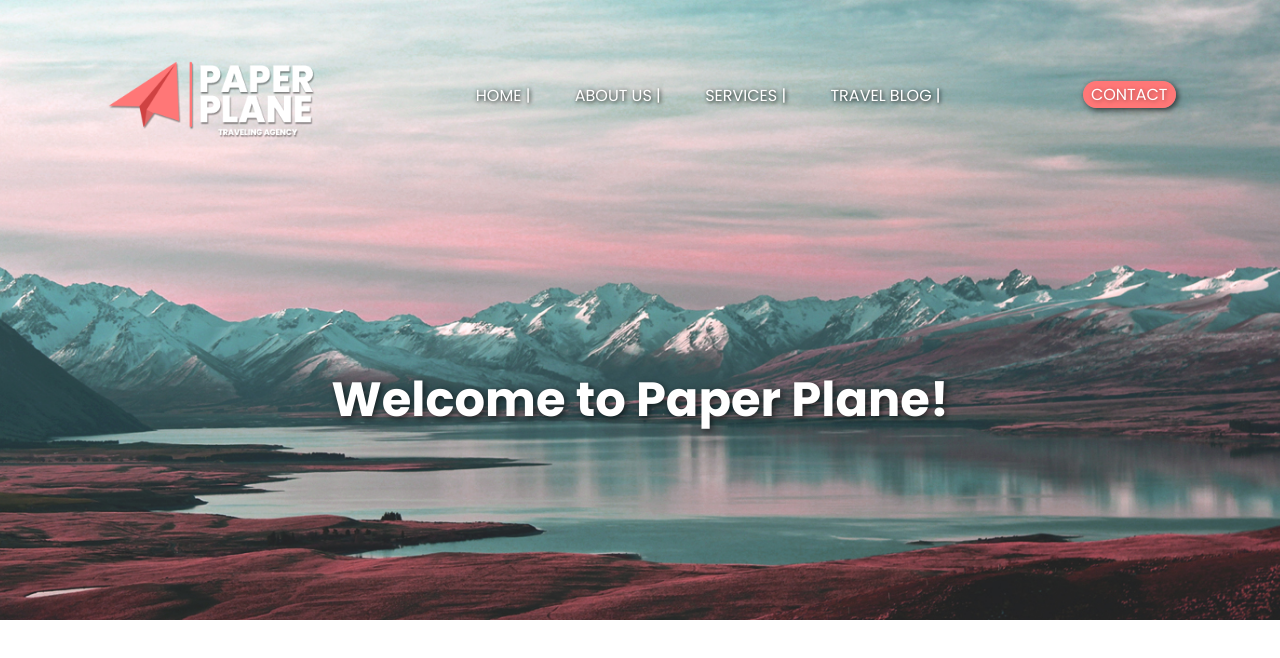
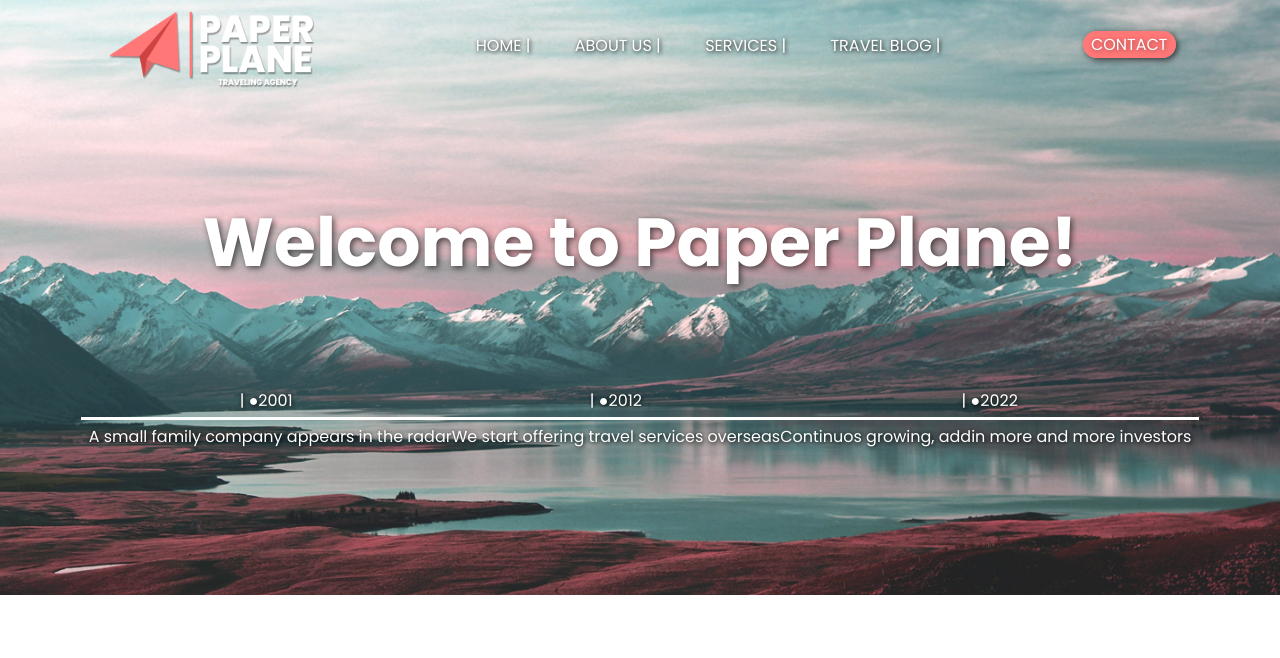
Before and after one commit to Escobar-Gonzalo/pre-entrega2-escobar, a plain HTML site: page pages/AboutUs.html in a window 1280 px wide. Shown: the top 658 px of the page. Drawn offline with Linux system fonts and the light colour scheme.

Commit message:
Finalizado responsive de header de about us

```diff
--- a/css/style.css
+++ b/css/style.css
@@ -2,6 +2,7 @@
     margin: 0;
     padding: 0;
     box-sizing: border-box;}
+
 
 @media only screen and (min-width: 0px) {
 
@@ -123,75 +124,104 @@
 
 .headCont2 {
     display: grid;
-    grid-template-rows: 200px 400px;
+    grid-template-rows: 200px 350px;
     align-items: center;
     background-image: url(../assets/img/banner/banner-about-us.jpg);
     background-position: 58%;
     background-size: cover;
     background-repeat: no-repeat;}
 
-.navBar{
+
+.headerText2{
     display: grid;
-    grid-template-rows: 1fr 40px 30px;
+    grid-template-rows: auto 250px;
     justify-items: center;
     align-items: center;}
 
-.logo {
-    display: flex;
-    width: 100%;
-    justify-content: center;
-    margin-bottom: 10px;}
+    .AuMainTitle{
+    text-align: center;
+    font-size: 46px;
+    color: white;
+    font-family: 'Poppins', sans-serif;
+    text-shadow: 2px 2px 6px rgba(0, 0, 0, 0.632);
+    padding-top: 90px;}
 
-.logo img{
-    height: 62px;
-    width: 162px;}
+.timeLine{
+    display: grid;
+    grid-template-areas:
+    "date1 date2 date3"
+    "line line line"
+    "text1 text2 text3";
+    grid-template-rows: auto auto auto;
+    grid-template-columns: auto auto auto;}
 
-.navBar ul{
-    width: 100%;
-    display: flex;
-    flex-direction: row;
-    justify-content: space-evenly;
-    list-style: none;
-    padding-left: 0px;}
-
-.navBar li a {
+    .date1{
+        grid-area: date1;
         text-decoration: none;
+        text-align: center;
+        text-transform: uppercase;
         color: white;
-    text-transform: uppercase;
         font-family: 'Poppins', sans-serif;
         font-size: 14px;
         text-shadow: 1px 1px 4px black;}
+    .date2{
+        grid-area: date2;
+        text-decoration: none;
+        text-align: center;
+        text-transform: uppercase;
+        color: white;
+        font-family: 'Poppins', sans-serif;
+        font-size: 14px;
+        text-shadow: 1px 1px 4px black;}
+    .date3{
+        text-decoration: none;
+        text-align: center;
+        text-transform: uppercase;
+        color: white;
+        font-family: 'Poppins', sans-serif;
+        font-size: 14px;
+        text-shadow: 1px 1px 4px black;
+        grid-area: date3;}
 
-.headerText2{
-    display: grid;
-    grid-template-rows: auto auto;
-    justify-items: center;
-    align-items: center;}
+    .line {
+        grid-area: line;
+        height: 3px;
+        background: rgb(255, 255, 255);
+        margin-top: 4px;
+        margin-bottom: 4px;}
 
-.contactButton a {
+    .text1{
+        grid-area: text1;
+        margin-left: 8px;
         text-decoration: none;
-    border-radius: 15px;
         text-align: center;
         color: white;
-    text-transform: uppercase;
         font-family: 'Poppins', sans-serif;
         font-size: 14px;
-    background-color: #FF7777;
-    padding: 2px 8px 2px 8px;
-    box-shadow: 2px 2px 6px rgba(0, 0, 0, 0.674);}
-
-.AuMainTitle{
+        text-shadow: 1px 1px 4px black;}
+    .text2{
+        grid-area: text2;
+        text-decoration: none;
         text-align: center;
-    font-size: 48px;
         color: white;
         font-family: 'Poppins', sans-serif;
-    text-shadow: 2px 2px 6px rgba(0, 0, 0, 0.632);}}
-
+        font-size: 14px;
+        text-shadow: 1px 1px 4px black;}
+    .text3{
+        grid-area: text3;
+        text-align: center;
+        margin-right: 8px;
+        text-decoration: none;
+        color: white;
+        font-family: 'Poppins', sans-serif;
+        font-size: 14px;
+        text-shadow: 1px 1px 4px black;}}
 
                    /* TABLET   */
 
+@media only screen and (min-width: 768px) {
 
-@media only screen and (min-width: 768px) {
+                        /* Index.html */
 
 .wraper01{
     display: grid;
@@ -208,7 +238,7 @@
     background-image: url(../assets/img/banner/banner-home.jpg);
     background-position: 80%;
     background-size: cover;
-    background-repeat: no-repeat;;}
+    background-repeat: no-repeat;}
 
 .navBar{
     display: grid;
@@ -312,7 +342,49 @@
     font-size: 26px;
     background-color: #FF7777;
     padding: 1px 13px 1px 13px;
-    box-shadow: 2px 2px 6px rgba(0, 0, 0, 0.674);}}
+    box-shadow: 2px 2px 6px rgba(0, 0, 0, 0.674);}
+
+                   /* About-Us.html */
+.wraper02{
+    display: grid;
+    width:100%;
+    height: 100vh;
+    grid-template-columns: 100%;
+    grid-template-rows: 595px 1000px 500px;}
+
+.headCont2 {
+    grid-template-rows: 100px auto;}
+
+    .AuMainTitle{
+    font-size: 68px;
+    padding-top: 40px;}
+
+.timeLine{
+    display: grid;
+    grid-template-areas:
+    "date1 date2 date3"
+    "line line line"
+    "text1 text2 text3";
+    grid-template-rows: auto auto auto;
+    grid-template-columns: auto auto auto;}
+
+    .date1{
+        font-size: 16px;}
+    .date2{
+        font-size: 16px;}
+    .date3{
+        font-size: 16px;}
+
+    .line {
+        margin-top: 4px;
+        margin-bottom: 4px;}
+
+    .text1{
+        font-size: 16px;}
+    .text2{
+        font-size: 16px;}
+    .text3{
+        font-size: 16px;}}
 
                     /* DESKTOP   */
 
@@ -333,7 +405,7 @@
     background-image: url(../assets/img/banner/banner-home.jpg);
     background-position: 80%;
     background-size: cover;
-    background-repeat: no-repeat;;}
+    background-repeat: no-repeat;}
 
 .navBar{
     display: grid;
--- a/pages/AboutUs.html
+++ b/pages/AboutUs.html
@@ -8,8 +8,10 @@
     <link rel="website icon" href="../assets/img/logo/favicon.PNG" type="image/x-icon">
     <link rel="preconnect" href="https://fonts.googleapis.com">
     <link rel="preconnect" href="https://fonts.gstatic.com" crossorigin>
+    <link href="https://fonts.googleapis.com/css2?family=Poppins:ital,wght@0,400;0,700;1,400;1,700&display=swap" rel="stylesheet">
+
     <link rel="stylesheet" href="../css/style.css">
-    <link href="https://fonts.googleapis.com/css2?family=Poppins:ital,wght@0,400;0,700;1,400;1,700&display=swap" rel="stylesheet">
+
 </head>
 <body class="wraper02">
         <header id="welcome" class="headCont2">
@@ -26,8 +28,15 @@
             </nav>
             <div class="headerText2">
                 <h2 class="AuMainTitle">Welcome to Paper Plane!</h2>
-
-
+                <div class="timeLine">
+                    <p class="date1">| ●2001</p>
+                    <p class="date2">| ●2012</p>
+                    <p class="date3">| ●2022</p>
+                    <div class="line"></div>
+                    <p class="text1">A small family company appears in the radar</p>
+                    <p class="text2">We start offering travel services overseas</p>
+                    <p class="text3">Continuos growing, addin more and more investors</p>
+                </div>
             </div>
         </header>
 
@@ -38,6 +47,5 @@
 
     </footer>
 
-
 </body>
 </html>
```
Also changed, not shown: index.html (+1 -1 lines). Lines whose indentation alone changed are shown as unchanged.
